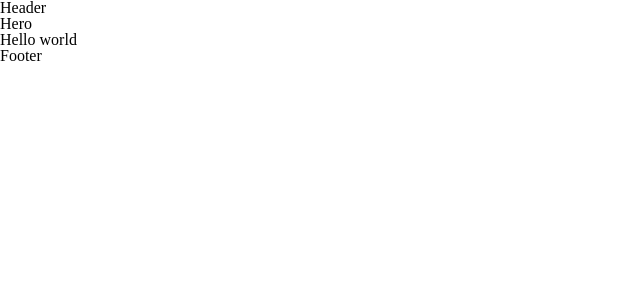
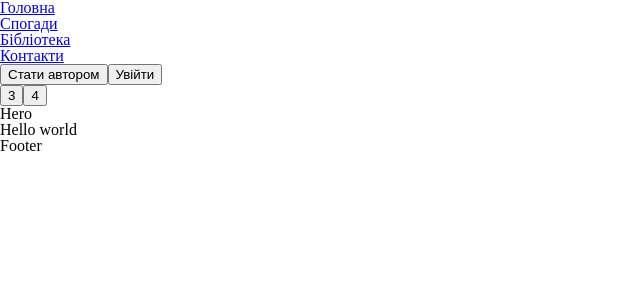
Before and after one commit to Ragnorosss/mediation, a React (Create React App) app: page / in a window 1280 px wide. Shown: the top 300 px of the page, without its empty margins (0-640 px from the left). Built offline with nearby package versions, Linux system fonts and the light colour scheme.

Commit message:
Add Btn module in header

```diff
--- a/src/section/Header.jsx
+++ b/src/section/Header.jsx
@@ -1,7 +1,34 @@
-import React from 'react'
-
+import Button from "UI/button/Button.module"
 export default function Header() {
   return (
-    <div>Header</div>
+    <header className='header'>
+      <div className="header__container">
+        <div className="header__wrapper">
+          <a href="#" className="header__logo"></a>
+          <nav className="header__menu">
+            <ul className="menu__list">
+              <li className="list__item">
+                <a  className='list__item-link' href="#">Головна</a>
+              </li>
+              <li className="list__item">
+                <a className='list__item-link' href="#">Спогади</a>
+              </li>
+              <li className="list__item">
+                <a className='list__item-link' href="#">Бібліотека</a>
+              </li>
+              <li className="list__item">
+                <a className='list__item-link' href="#">Контакти</a>
+              </li>
+            </ul>
+            <div className="reg">
+              <Button>Стати автором</Button>
+              <Button>Увійти</Button>
+            </div>
+          </nav>
+          <Button className='changes__theme'>3</Button>
+          <Button className='changes__theme'>4</Button>
+        </div>
+      </div>
+    </header>
   )
 }
```
